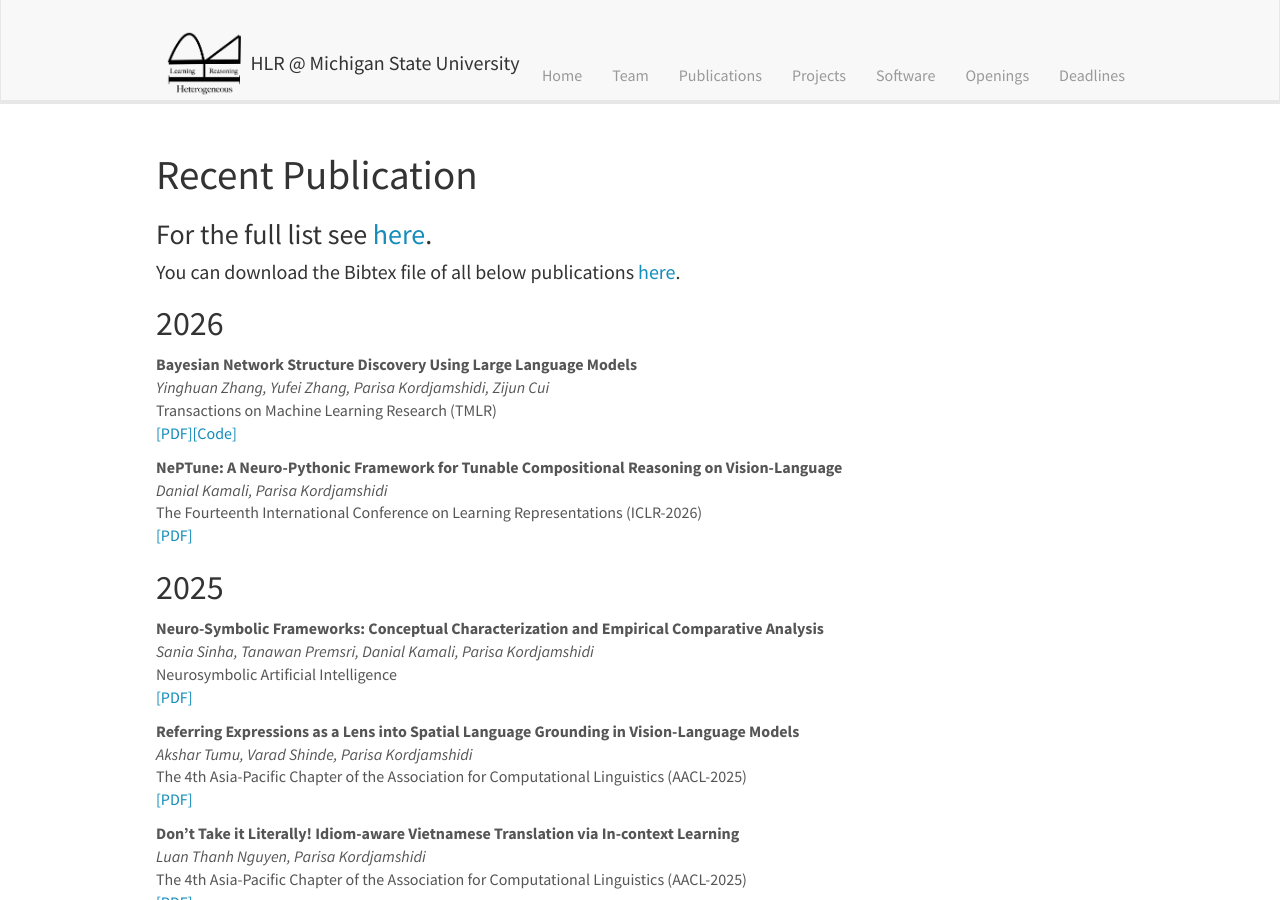
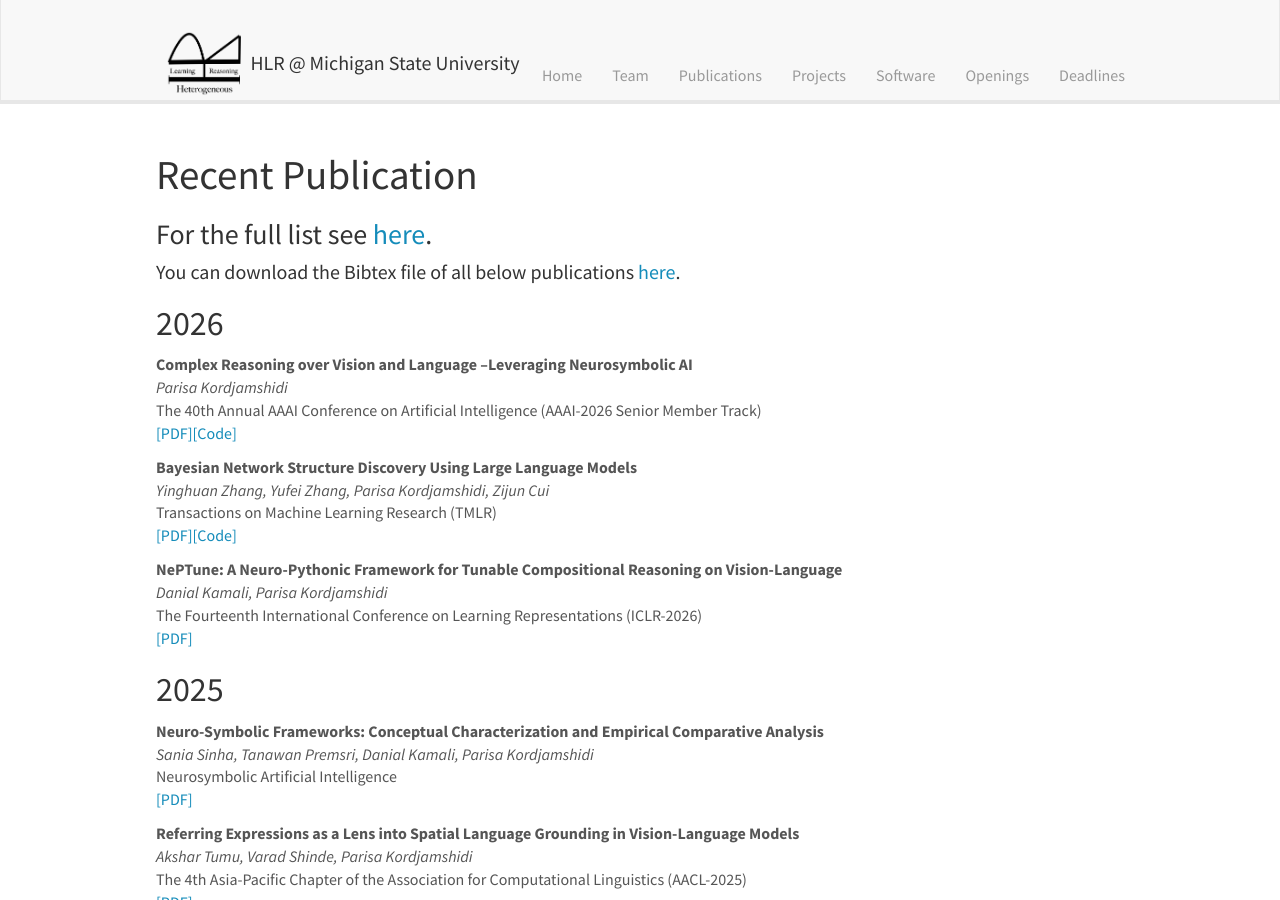
Before and after one commit to HLR/HLR.github.io, a Jekyll site: the page built from _pages/publications.md, in a window 1280 px wide and 900 px high. Built offline with Jekyll 4.4.1, drawn with Linux system fonts in a browser that asks for light colours; nearby versions of some CDN libraries.

Commit message:
Add: pub of AAAI2026 senior track

```diff
--- a/_data/publist.yml
+++ b/_data/publist.yml
@@ -10,6 +10,16 @@
 #       display: PDF
 #     - url:
 #       display: Code
+
+- title: Complex Reasoning over Vision and Language –Leveraging Neurosymbolic AI
+  authors: Parisa Kordjamshidi
+  venue: The 40th Annual AAAI Conference on Artificial Intelligence (AAAI-2026 Senior Member Track)
+  year: 2026
+  links:
+    - url: https://www.cse.msu.edu/~kordjams/papers/Parisa__AAAI_Senior_Member_Track.pdf
+      display: PDF
+    - url:
+      display: Code
 
 - title: "Bayesian Network Structure Discovery Using Large Language Models"
   authors: Yinghuan Zhang, Yufei Zhang, Parisa Kordjamshidi, Zijun Cui
```
